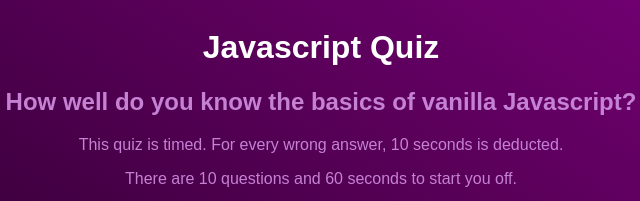
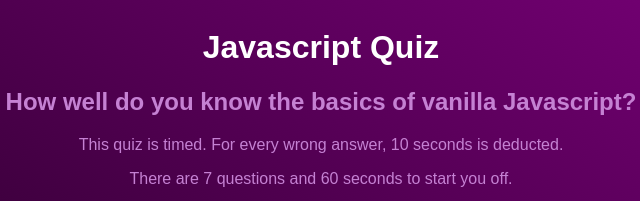
Before and after one commit to julie-mac/quiz, a plain HTML site: page index.html in a window 1280 px wide. Shown: the top 201 px of the page, 319-959 px from the left. Drawn offline with Linux system fonts and the light colour scheme.

Commit message:
updated html code to reflect number of questions

```diff
--- a/index.html
+++ b/index.html
@@ -12,7 +12,7 @@
         <h1 id="title">Javascript Quiz</h1>
         <h2>How well do you know the basics of vanilla Javascript?</h2>
         <p>This quiz is timed. For every wrong answer, 10 seconds is deducted.</p>
-        <p>There are 10 questions and 60 seconds to start you off.</p>
+        <p>There are 7 questions and 60 seconds to start you off.</p>
         <div id="question-container"></div>
         <button id="start" class="button">Start Quiz</button>
         <p id="timer">Time: 60</p>
```
